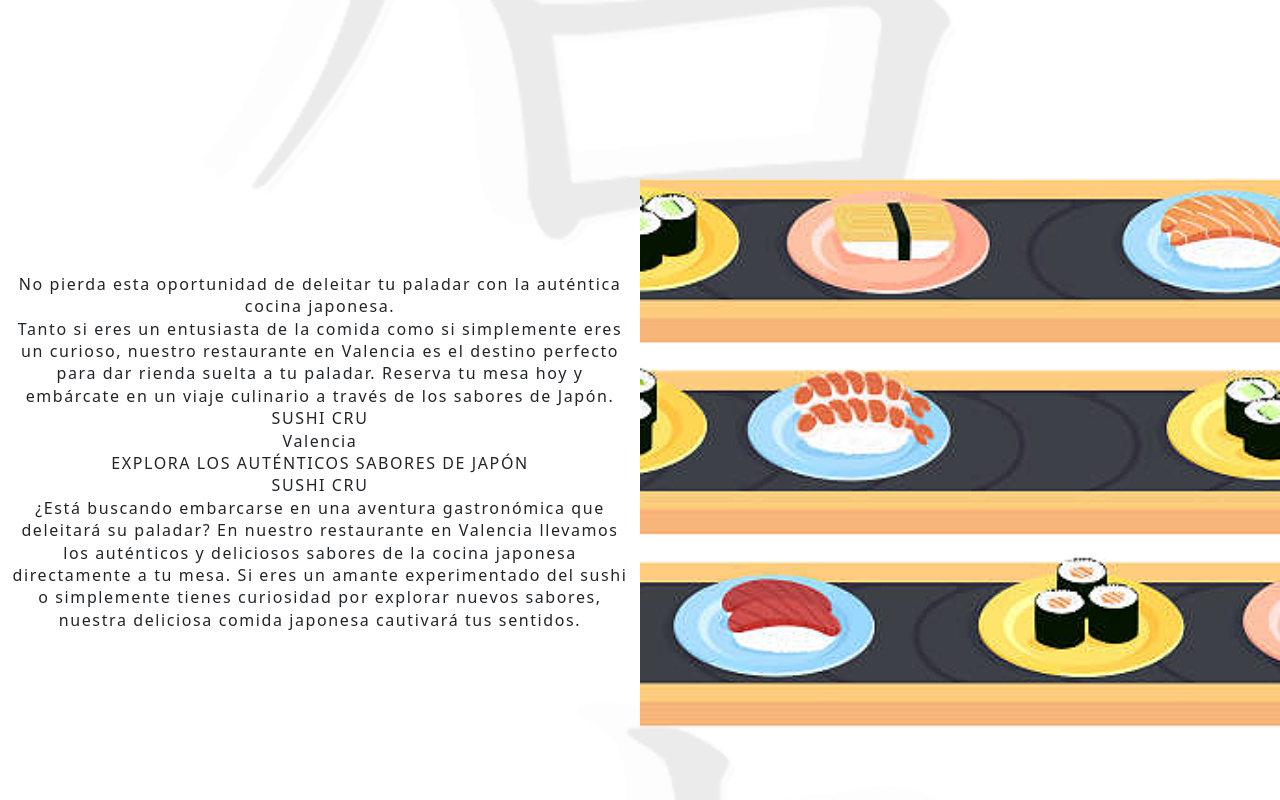
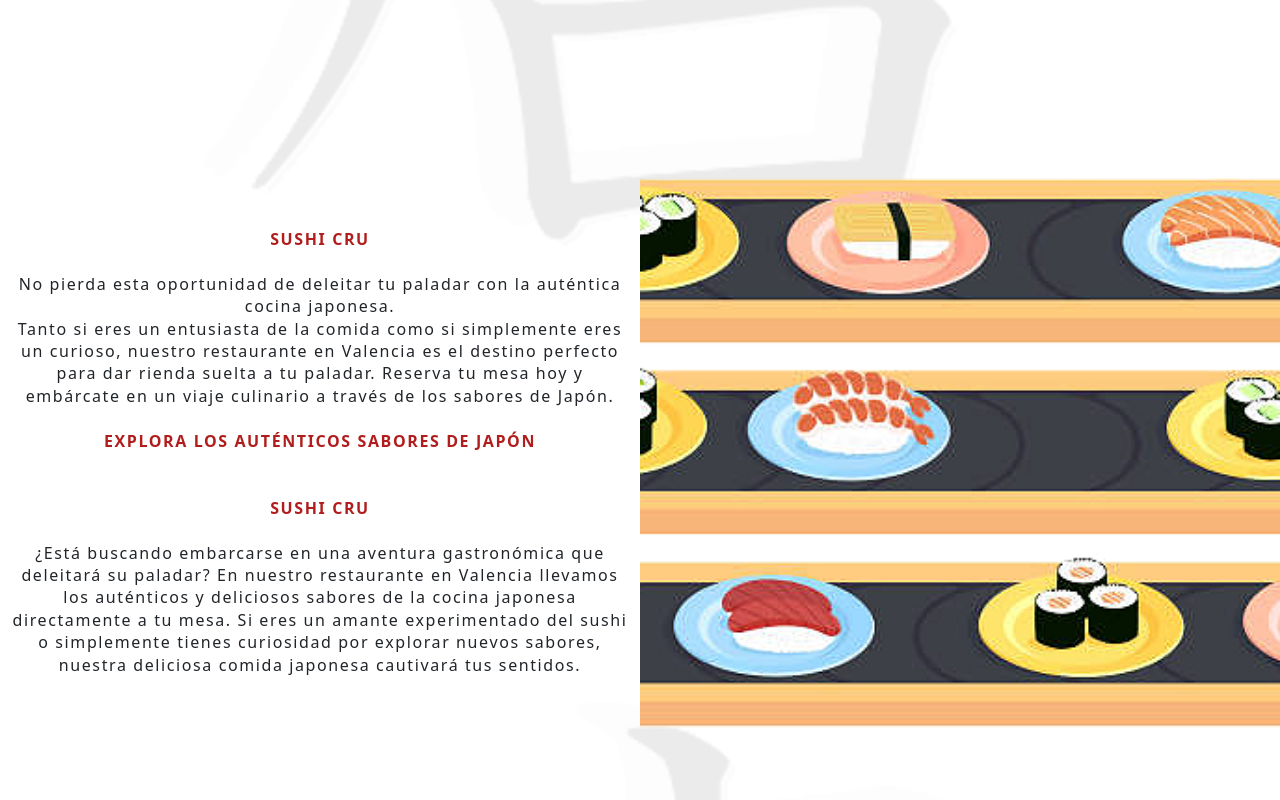
Before and after one commit to JesusMatinezClavel/GeeksHub_FirstAssignment_RestaurantWeb, a plain HTML site: page index.html in a window 1280 px wide. Shown: the part 780-1580 px from the top of the page. Drawn offline with nearby package versions, Linux system fonts and the light colour scheme.

Commit message:
made some little ajustments

```diff
--- a/css/styles.css
+++ b/css/styles.css
@@ -184,7 +184,6 @@ a:hover {
     background: radial-gradient(circle, rgba(233,176,176,0.7021183473389356) 0%, rgb(255, 255, 255) 56%);
 }
 /* Menu */
-
 .food {
     height: 20em;
 
--- a/index.html
+++ b/index.html
@@ -28,15 +28,15 @@
         <div class="row divider"></div>
 
         <div class="row midFather">
-            <div class="col-12 col-lg-6 rightMid">No pierda esta oportunidad de deleitar tu paladar con la auténtica
+            <div class="col-12 col-lg-6 rightMid">
+                <span class="subtitle">SUSHI CRU</span><br>
+                No pierda esta oportunidad de deleitar tu paladar con la auténtica
                 cocina japonesa. <br>
                 Tanto si eres un entusiasta de la comida como si simplemente eres un curioso, nuestro
                 restaurante en Valencia es el destino perfecto para dar rienda suelta a tu paladar. Reserva tu mesa hoy
-                y embárcate en un viaje culinario a través de los sabores de Japón. <br>
-                SUSHI CRU <br>
-                Valencia <br>
-                EXPLORA LOS AUTÉNTICOS SABORES DE JAPÓN <br>
-                SUSHI CRU <br>
+                y embárcate en un viaje culinario a través de los sabores de Japón. <br><br>
+                <span class="subtitle">EXPLORA LOS AUTÉNTICOS SABORES DE JAPÓN</span><br><br>
+                    <span class="subtitle"> SUSHI CRU</span><br>
                 ¿Está buscando embarcarse en una aventura gastronómica que deleitará su paladar? En nuestro restaurante
                 en Valencia llevamos los auténticos y deliciosos sabores de la cocina japonesa directamente a tu mesa.
                 Si eres un amante experimentado del sushi o simplemente tienes curiosidad por explorar nuevos sabores,
```
